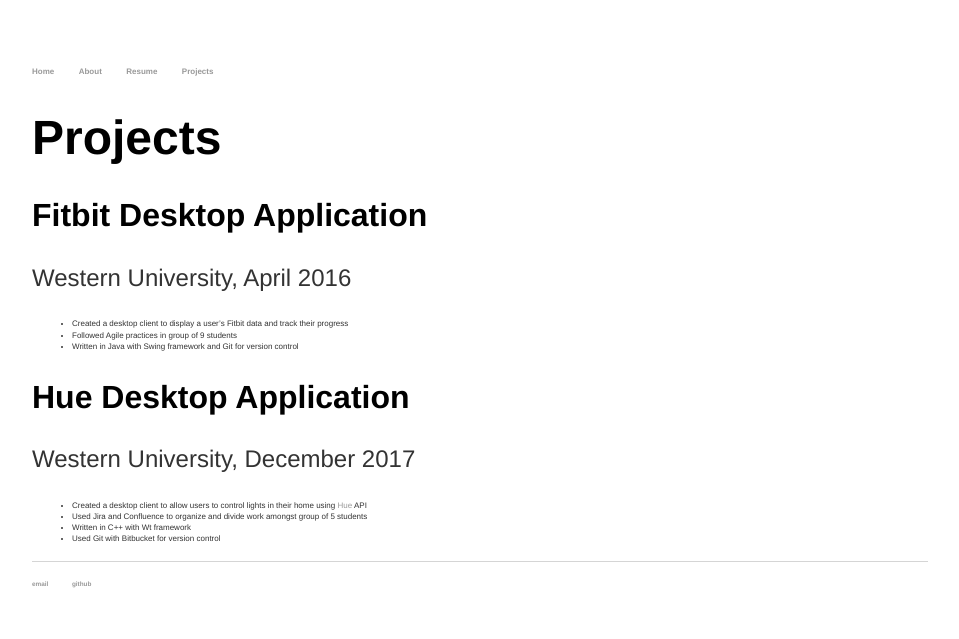
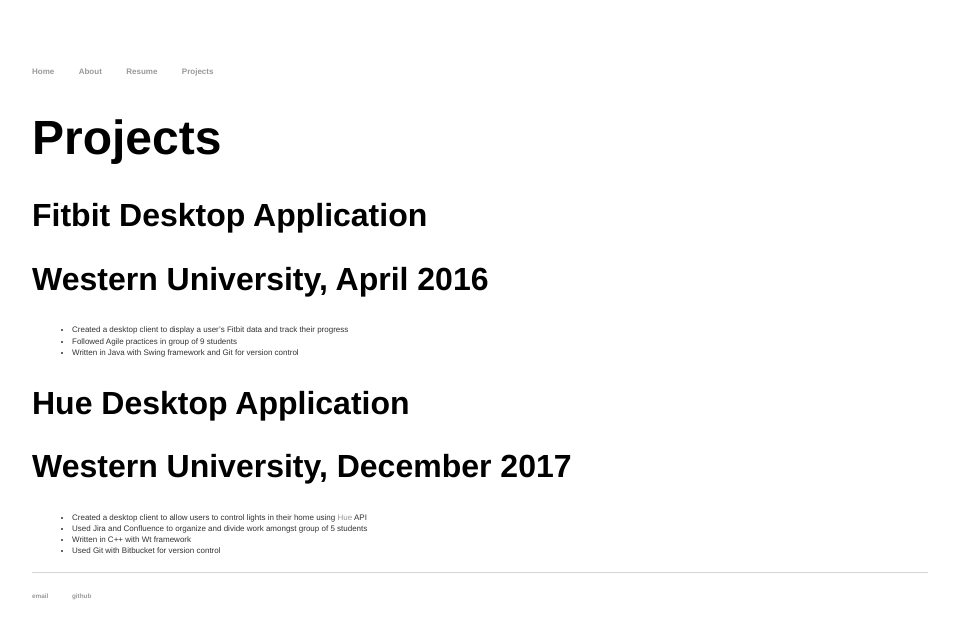
Before and after one commit to jstreet2/jstreet.github.io, a Jekyll site: the page built from projects/index.html, in a window 1280 px wide. Shown: the top 639 px of the page, without its empty margins (160-1119 px from the left). Built offline with Jekyll 4.4.1, drawn with Linux system fonts in a browser that asks for light colours.

```diff
--- a/projects/index.html
+++ b/projects/index.html
@@ -6,7 +6,7 @@ title: Side Projects
 	<h1>Projects</h1>
 
 	<h2>Fitbit Desktop Application</h2>
-  <p>Western University, April 2016</p>
+  	<h2>Western University, April 2016</h2>
   	<ul>
   		<li>Created a desktop client to display a user’s Fitbit data and track their progress</li>
   		<li>Followed Agile practices in group of 9 students</li>
@@ -14,7 +14,7 @@ title: Side Projects
   	</ul>
 
   	<h2>Hue Desktop Application</h2>
-  <p>Western University, December 2017</p>
+  	<h2>Western University, December 2017</h2>
   	<ul>
   		<li>Created a desktop client to allow users to control lights in their home using <a href="https://www2.meethue.com/en-ca">Hue</a> API</li>
   		<li>Used Jira and Confluence to organize and divide work amongst group of 5 students</li>
```
Lines whose indentation alone changed are shown as unchanged.
